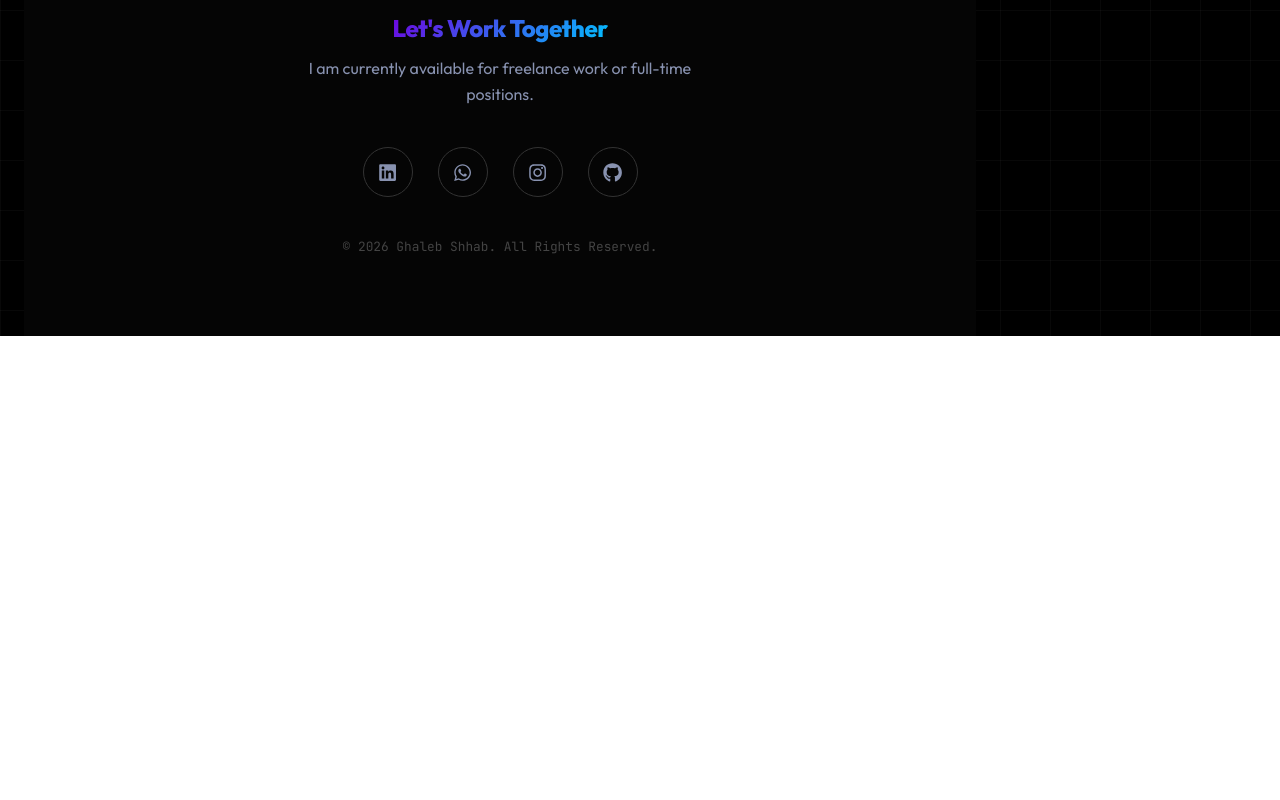
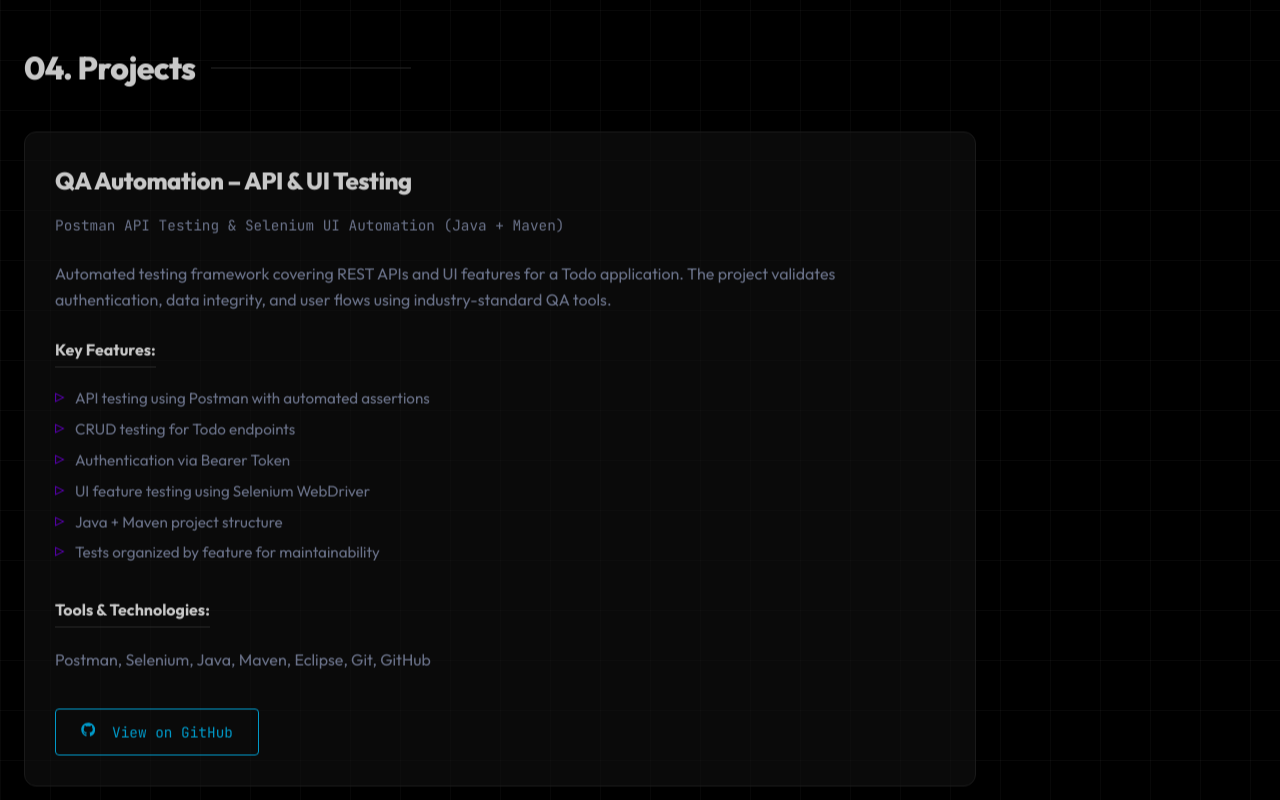
Before and after one commit to ghalebshhab/Portfolio1, a React (Vite) app: page / in a window 1280 px wide. Shown: the part 3340-4140 px from the top of the page. Before the commit the page ends 3676 px from the top, so only its background shows below. Built offline with nearby package versions, Linux system fonts and the light colour scheme.

Commit message:
Project added

```diff
--- a/src/App.css
+++ b/src/App.css
@@ -177,11 +177,96 @@
 .tag-outline { background: transparent; border: 1px solid #333; color: var(--text-muted); }
 
 /* Projects */
-.project-card { display: flex; flex-direction: column; height: 100%; }
-.project-top { display: flex; justify-content: space-between; margin-bottom: 25px; }
-.project-top a { color: var(--text-main); font-size: 1.2rem; }
-.project-tags { display: flex; gap: 15px; font-family: 'JetBrains Mono'; font-size: 0.8rem; color: #555; margin-top: auto; }
 
+
+/* --- NEW PROJECT SECTION STYLES --- */
+
+/* 1. Styling the Card Content */
+.project-detail-card {
+  display: flex;
+  flex-direction: column;
+  gap: 10px;
+}
+
+/* 2. The Project Title (QA Automation...) */
+.project-detail-card h2 {
+  font-size: 1.5rem;
+  color: var(--text-main);
+  margin-bottom: 5px;
+}
+
+/* 3. The Subtitle (Postman API...) */
+.project-subtitle {
+  color: var(--accent-cyan);
+  font-family: 'JetBrains Mono', monospace;
+  font-size: 0.9rem;
+  margin-bottom: 15px;
+  display: block;
+}
+
+/* 4. Headings (Key Features/Tools) */
+.project-detail-card h4 {
+  margin-top: 15px;
+  margin-bottom: 10px;
+  color: var(--text-main);
+  font-family: 'Outfit', sans-serif;
+  border-bottom: 1px solid #333;
+  padding-bottom: 5px;
+  width: fit-content;
+}
+
+/* 5. The List (Key Features) */
+.project-detail-card ul {
+  list-style: none;
+  padding: 0;
+}
+
+.project-detail-card ul li {
+  position: relative;
+  padding-left: 20px;
+  margin-bottom: 8px;
+  color: var(--text-muted);
+  font-size: 0.95rem;
+}
+
+/* Add a custom arrow bullet point */
+.project-detail-card ul li::before {
+  content: "▹";
+  position: absolute;
+  left: 0;
+  color: var(--accent-purple);
+  font-size: 1.2rem;
+  line-height: 1rem;
+}
+
+/* 6. Tools & Technologies Text */
+.project-detail-card p {
+  color: var(--text-muted);
+  line-height: 1.6;
+}
+
+/* 7. The GitHub Link Button */
+.project-links {
+  margin-top: 25px;
+}
+
+.project-links a {
+  text-decoration: none;
+  color: var(--accent-cyan);
+  border: 1px solid var(--accent-cyan);
+  padding: 12px 25px;
+  border-radius: 4px;
+  font-family: 'JetBrains Mono', monospace;
+  font-size: 0.9rem;
+  transition: all 0.3s ease;
+  display: inline-block;
+}
+
+.project-links a:hover {
+  background: rgba(0, 195, 255, 0.1);
+  box-shadow: 0 0 15px rgba(0, 195, 255, 0.2);
+  transform: translateY(-2px);
+}
 /* Certifications with Images */
 .cert-card { padding: 0; overflow: hidden; display: flex; flex-direction: column; }
 .cert-img-wrapper { width: 100%; height: 80%; background: #111; border-bottom: 1px solid var(--border); }
--- a/src/App.jsx
+++ b/src/App.jsx
@@ -3,6 +3,7 @@
 import Image from "./Screenshot 2026-01-05 211541.png";
 import Image2 from "./Screenshot 2026-01-07 231901.png";
 import Image3 from "./Screenshot 2026-01-07 231810.png";
+import Image4 from "./Selinium.png";
 import Me from "./IMG_2992.JPG";
 import {
   FaLinkedin, FaWhatsapp, FaInstagram, FaFacebook, FaGithub,
@@ -35,6 +36,12 @@
         title: "Postman Automation Project",
         desc: "Comprehensive understanding Of API Automation using Postman.",
         image: Image3
+      },
+       {
+        id: 4,
+        title: "Selinium Automation Course",
+        desc: "Comprehensive understanding Of Selenium Automation, Maven,Java, TestNG, Git, Jenkins, Page Object Model.",
+        image: Image4
       }
     ]
   };
@@ -228,12 +235,49 @@
             </section>
 
             {/* PROJECTS */}
-            <section id="projects" className="reveal">
-              <h2 className="section-header">04. Projects</h2>
-              <div className="grid">
-                No Projects For Now .
-              </div>
-            </section>
+            {/* PROJECTS */}
+<section id="projects" className="reveal">
+  <h2 className="section-header">04. Projects</h2>
+  <div className="grid">
+
+    {/* WRAPPER DIV STARTS HERE */}
+    <div className="glass-card project-detail-card">
+
+      <h2>QA Automation – API & UI Testing</h2>
+      <p className="project-subtitle">
+        Postman API Testing & Selenium UI Automation (Java + Maven)
+      </p>
+
+      <p>
+        Automated testing framework covering REST APIs and UI features
+        for a Todo application. The project validates authentication,
+        data integrity, and user flows using industry-standard QA tools.
+      </p>
+
+      <h4>Key Features:</h4>
+      <ul>
+        <li>API testing using Postman with automated assertions</li>
+        <li>CRUD testing for Todo endpoints</li>
+        <li>Authentication via Bearer Token</li>
+        <li>UI feature testing using Selenium WebDriver</li>
+        <li>Java + Maven project structure</li>
+        <li>Tests organized by feature for maintainability</li>
+      </ul>
+
+      <h4>Tools & Technologies:</h4>
+      <p>Postman, Selenium, Java, Maven, Eclipse, Git, GitHub</p>
+
+      <div className="project-links">
+        <a href="https://github.com/ghalebshhab/Automation-Project" target="_blank" rel="noopener noreferrer">
+          <FaGithub style={{ marginRight: '8px' }} /> View on GitHub
+        </a>
+      </div>
+
+    </div>
+    {/* WRAPPER DIV ENDS HERE */}
+
+  </div>
+</section>
 
             {/* FOOTER (CENTERED) */}
             <footer id="contact">
```
Also changed, not shown: src/Selinium.png (added).
